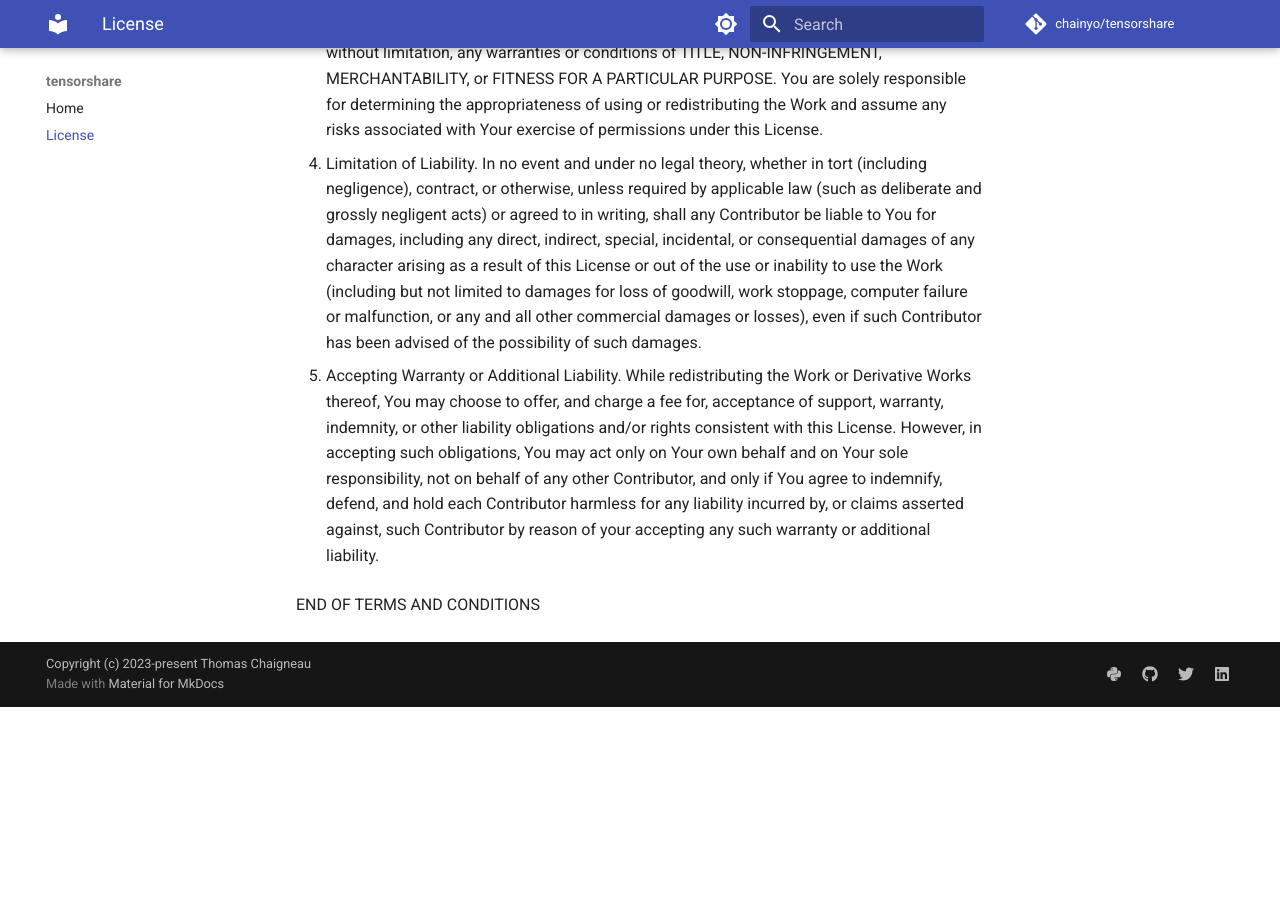
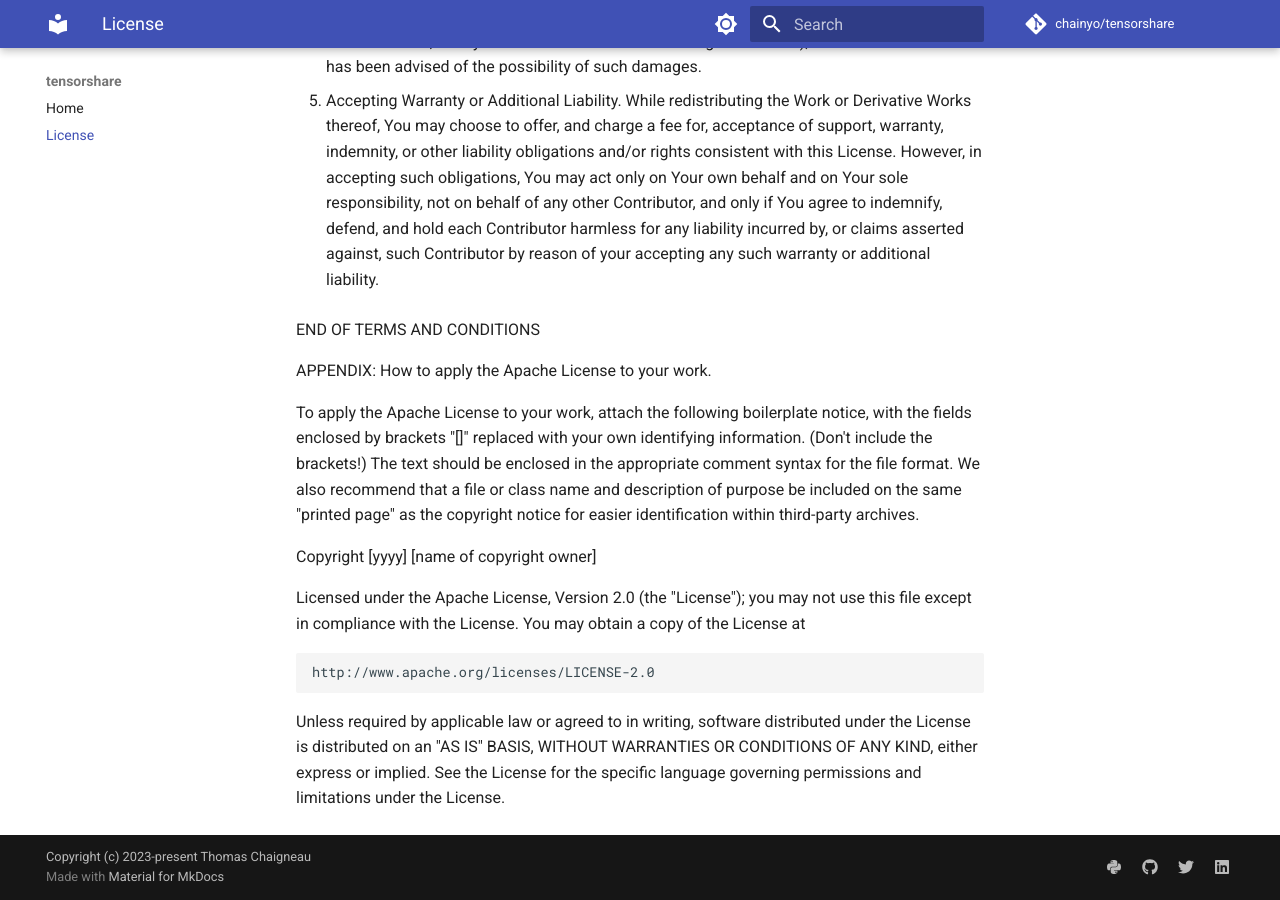
Before and after one commit to chainyo/tensorshare, an MkDocs documentation site: the page built from docs/license.md, in a window 1280 px wide and 900 px high, scrolled down 3198 px. Built offline with MkDocs 1.6.1 and Material for MkDocs 9.7.7, drawn with Linux system fonts in a browser that asks for light colours; comment, search, counter and statistics services are not loaded; before the commit the page ends 3905 px from its top, so only the background shows below that; some of the changed text lies outside the part shown.

Commit message:
update docs

```diff
--- a/docs/license.md
+++ b/docs/license.md
@@ -190,3 +176,28 @@ TERMS AND CONDITIONS FOR USE, REPRODUCTION, AND DISTRIBUTION
   of your accepting any such warranty or additional liability.
 
 END OF TERMS AND CONDITIONS
+
+APPENDIX: How to apply the Apache License to your work.
+
+  To apply the Apache License to your work, attach the following
+  boilerplate notice, with the fields enclosed by brackets "[]"
+  replaced with your own identifying information. (Don't include
+  the brackets!)  The text should be enclosed in the appropriate
+  comment syntax for the file format. We also recommend that a
+  file or class name and description of purpose be included on the
+  same "printed page" as the copyright notice for easier
+  identification within third-party archives.
+
+Copyright [yyyy] [name of copyright owner]
+
+Licensed under the Apache License, Version 2.0 (the "License");
+you may not use this file except in compliance with the License.
+You may obtain a copy of the License at
+
+    http://www.apache.org/licenses/LICENSE-2.0
+
+Unless required by applicable law or agreed to in writing, software
+distributed under the License is distributed on an "AS IS" BASIS,
+WITHOUT WARRANTIES OR CONDITIONS OF ANY KIND, either express or implied.
+See the License for the specific language governing permissions and
+limitations under the License.
```
Also changed, not shown: other parts of docs/license.md (+0 -14 lines), docs/index.md (+13 -0 lines).
